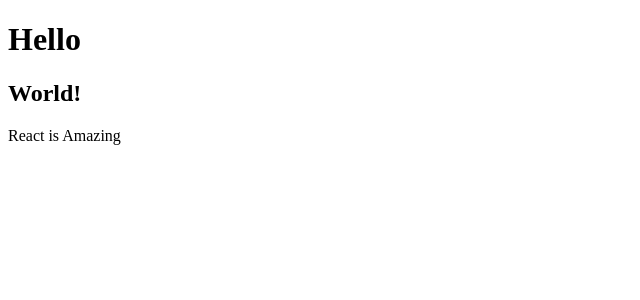
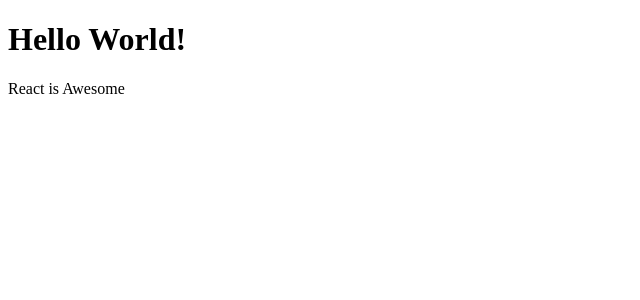
Before and after one commit to adityarrestu/berkenalan-dengan-react, a React (Create React App) app: page / in a window 1280 px wide. Shown: the top 300 px of the page, without its empty margins (0-640 px from the left). Built offline with nearby package versions, Linux system fonts and the light colour scheme.

Commit message:
initial commit

```diff
--- a/src/App.js
+++ b/src/App.js
@@ -1,33 +1,12 @@
-import "./styles.css";
+import React from "react";
 
-export default function App() {
-  // deklarasi nilai atribut menggunakan ekspresi JS
-  const className = "App";
-
-  // fungsi untuk event button
-  const handleClick = (e) => {
-    console.log("Button Clicked!");
-  };
-
-  const title = "Hello World!";
-  const description = "Start editing react to see some magic happen!";
-
+function App() {
   return (
-    /* perbedaan nilai atribut yang bisa diterapkan
-
-    <div className="App">
-      <h1>Hello CodeSandbox</h1>
-      <h2>Start editing react to see some magic happen!</h2>
-      <button onCiulck={handleClick}>Click Here!</button>
-    </div>
-    */
-
-    // nilai atribut bisa menggunakan ekspresi jS
-    // inline style menggunakan objek JS
-    <div className={className}>
-      <h1 style={{ color: "red", textAlign: "right" }}>{title}</h1>
-      <h2>{description}</h2>
-      <button onClick={handleClick}>Click Here!</button>
-    </div>
+    <>
+      <h1>Hello World!</h1>
+      <p>React is Awesome</p>
+    </>
   );
 }
+
+export default App;
--- a/src/index.js
+++ b/src/index.js
@@ -1,12 +1,13 @@
 // import { StrictMode } from "react";
 import React from "react";
 import ReactDOM from "react-dom";
+import App from "./App.js";
 
 // tipe react element:
 // 1. tag name
 // const element = <h1>Hello World!</h1>;
 
-// 2. komponen
+// 2. component
 // const element2 = <Komponen/>;
 
 // 3. react fragment
@@ -20,28 +21,20 @@ import ReactDOM from "react-dom";
 */
 
 // bisa juga menggunakan shorthand-nya
-const element3 = (
+/* const element3 = (
   <>
     <h1>Hello</h1>
     <h2>World!</h2>
     <p>React is Amazing</p>
   </>
 );
+*/
+
+const element = <App />;
 
 // mengambil root dalam HTML untuk menempatkan element dalam root
 const domElement = document.getElementById("root");
 
 // menggunakan react DOM untuk menampilkan element pada browser
 // render berisi 2 argumen, element dan letak element akan ditampilkan
-ReactDOM.render(element3, domElement);
-
-/* import App from "./App";
-
-const rootElement = document.getElementById("root");
-ReactDOM.render(
-  <StrictMode>
-    <App />
-  </StrictMode>,
-  rootElement
-);
-*/
+ReactDOM.render(element, domElement);
```
